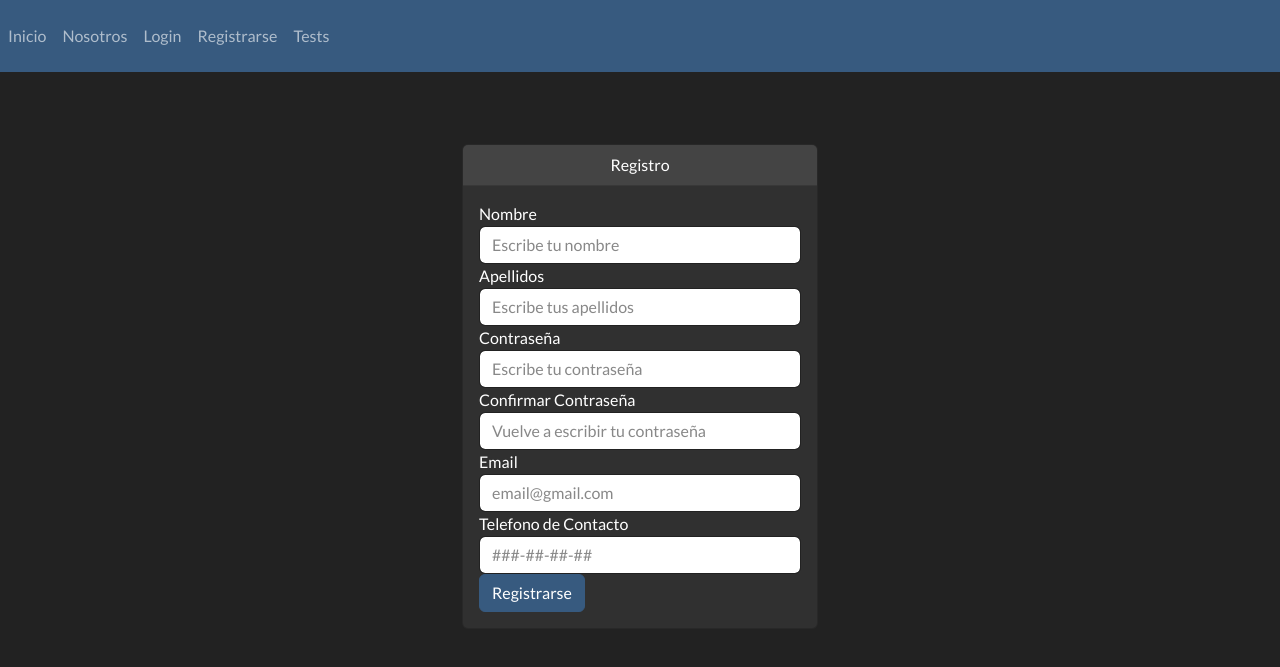
After one commit to JGasBul/CleanBajoqueta-Cliente, a PHP site: page /user/registroPage.php in a window 1280 px wide. The commit adds this page. Shown: the top 667 px of the page. Run offline with PHP 8.4, Linux system fonts and the light colour scheme.

Commit message:
Base del Registro en Web (FrontEnd)
- Se ha creado un archivo registroPage.php el cual es la parte visual del registro
- Se ha añadido en la página de Login una opción para ir a la página de Registro en caso de que el usuario no lo esté
- Se han corregido errores leves en las páginas de Login y Registro

```diff
--- a/web/template/cabecera.php
+++ b/web/template/cabecera.php
@@ -1,5 +1,6 @@
 <!DOCTYPE html>
 <html lang="es">
+
 <head>
     <meta charset="UTF-8">
     <title>Proyecto 3A Zpasgon</title>
@@ -24,6 +25,10 @@
             </li>
 
             <li class="nav-item">
+                <a class="nav-link" href="../user/registroPage.php">Registrarse</a>
+            </li>
+
+            <li class="nav-item">
                 <a class="nav-link" href="../tests/test_bd.php">Tests</a>
             </li>
 
--- /dev/null
+++ b/web/user/registroPage.php
@@ -0,0 +1,122 @@
+<!DOCTYPE html>
+<html lang="es">
+
+<head>
+    <meta charset="UTF-8">
+    <title>Proyecto 3A - Registro</title>
+    <meta name="viewport" content="width=device-width, initial-scale=1.0">
+    <link rel="stylesheet" href="../css/bootstrap.min.css" />
+</head>
+<!-- Inicio Header -->
+<header>
+    <?php include("../template/cabecera.php"); ?>
+</header>
+<!-- Fin Header -->
+<!------------------------------------------------------------------------------------------------------------------------>
+<!------------------------------------------------------------------------------------------------------------------------>
+<!-- Inicio Body -->
+
+<body>
+    <br><br><br>
+    <div class="container">
+        <div class="row justify-content-md-center">
+            <div class="col-md-4">
+                <!-- Inicio Card -->
+                <div class="card">
+                    <!-- Inicio Card-Header -->
+                    <header class="card-header text-md-center">Registro</header>
+                    <!-- Fin Card-Header -->
+                    <!------------------------------------------------------------------------------------------------------------------->
+                    <!------------------------------------------------------------------------------------------------------------------->
+                    <!-- Inicio Card-Body -->
+                    <div class="card-body">
+                        <!--Inicio Formulario de Registro -->
+                        <form method="POST">
+                            <!--Inicio Campo Nombre -->
+                            <div class="form-group">
+                                <label> Nombre </label>
+                                <input type="text" class="form-control" name="usuariologin"
+                                    placeholder="Escribe tu nombre">
+                            </div>
+                            <!--Fin Campo Nombre -->
+                            <!------------------------------------------------------------------------------------------------------------------->
+                            <!------------------------------------------------------------------------------------------------------------------->
+                            <!--Inicio Campo Apellidos -->
+                            <div class="form-group">
+                                <label> Apellidos </label>
+                                <input type="text" class="form-control" name="usuariologin"
+                                    placeholder="Escribe tus apellidos">
+                            </div>
+                            <!--Fin Campo Apellidos -->
+                            <!------------------------------------------------------------------------------------------------------------------->
+                            <!------------------------------------------------------------------------------------------------------------------->
+                            <!--Inicio Campo Contraseña -->
+                            <div class="form-group">
+                                <label>Contraseña </label>
+                                <input type="password" class="form-control" name="contrasenialogin"
+                                    placeholder="Escribe tu contraseña">
+                            </div>
+                            <!--Fin Campo Contraseña -->
+                            <!------------------------------------------------------------------------------------------------------------------->
+                            <!------------------------------------------------------------------------------------------------------------------->
+                            <!--Inicio Campo Confirmar Contraseña -->
+                            <div class="form-group">
+                                <label>Confirmar Contraseña </label>
+                                <input type="password" class="form-control" name="confirmarcontrasenialogin"
+                                    placeholder="Vuelve a escribir tu contraseña">
+                            </div>
+                            <!--Fin Campo Confirmar Contraseña -->
+                            <!------------------------------------------------------------------------------------------------------------------->
+                            <!------------------------------------------------------------------------------------------------------------------->
+                            <!--Inicio Campo Email -->
+                            <div class="form-group">
+                                <label> Email</label>
+                                <input type="text" class="form-control" name="usuariologin"
+                                    placeholder="email@gmail.com">
+                            </div>
+                            <!--Fin Campo Email -->
+                            <!------------------------------------------------------------------------------------------------------------------->
+                            <!------------------------------------------------------------------------------------------------------------------->
+                            <!--Inicio Campo Telefono de Contacto -->
+                            <div class="form-group">
+                                <label> Telefono de Contacto </label>
+                                <input type="tel" class="form-control" name="usuariologin" placeholder="###-##-##-##">
+                            </div>
+                            <!--Fin Campo Telefono de Contacto -->
+                            <input name="registrar" type="submit" class="btn btn-primary" value="Registrarse">
+                        </form>
+                        <!--Fin Formulario de Registro -->
+                    </div>
+                    <!-- Fin Card-Body -->
+                    <!------------------------------------------------------------------------------------------------------------------->
+                    <!------------------------------------------------------------------------------------------------------------------->
+                </div>
+                <!-- Fin Card -->
+            </div>
+        </div>
+    </div>
+
+</body>
+<!-- Fin Body -->
+<!------------------------------------------------------------------------------------------------------------------------>
+<!------------------------------------------------------------------------------------------------------------------------>
+<!-- Inicio Footer -->
+<footer>
+    <?php include("../template/pie.php"); ?>
+</footer>
+<!-- Fin Footer -->
+
+<script>
+    function ComprobarContrasena(){
+        let listaInputPasswords = [];
+        listaInputPasswords.push(document.getElementsByName("contrasenialogin"))
+        listaInputPasswords.push(document.getElementsByName("confirmarcontrasenialogin"))
+        if(listaInputPasswords[0]==listaInputPasswords[1]){
+            // registrar en BBDD
+        }
+        else{
+            alert()
+        }
+    }
+</script>
+</html>
```
Also changed, not shown: web/user/login.php (+36 -12 lines). Lines whose indentation alone changed are shown as unchanged.
